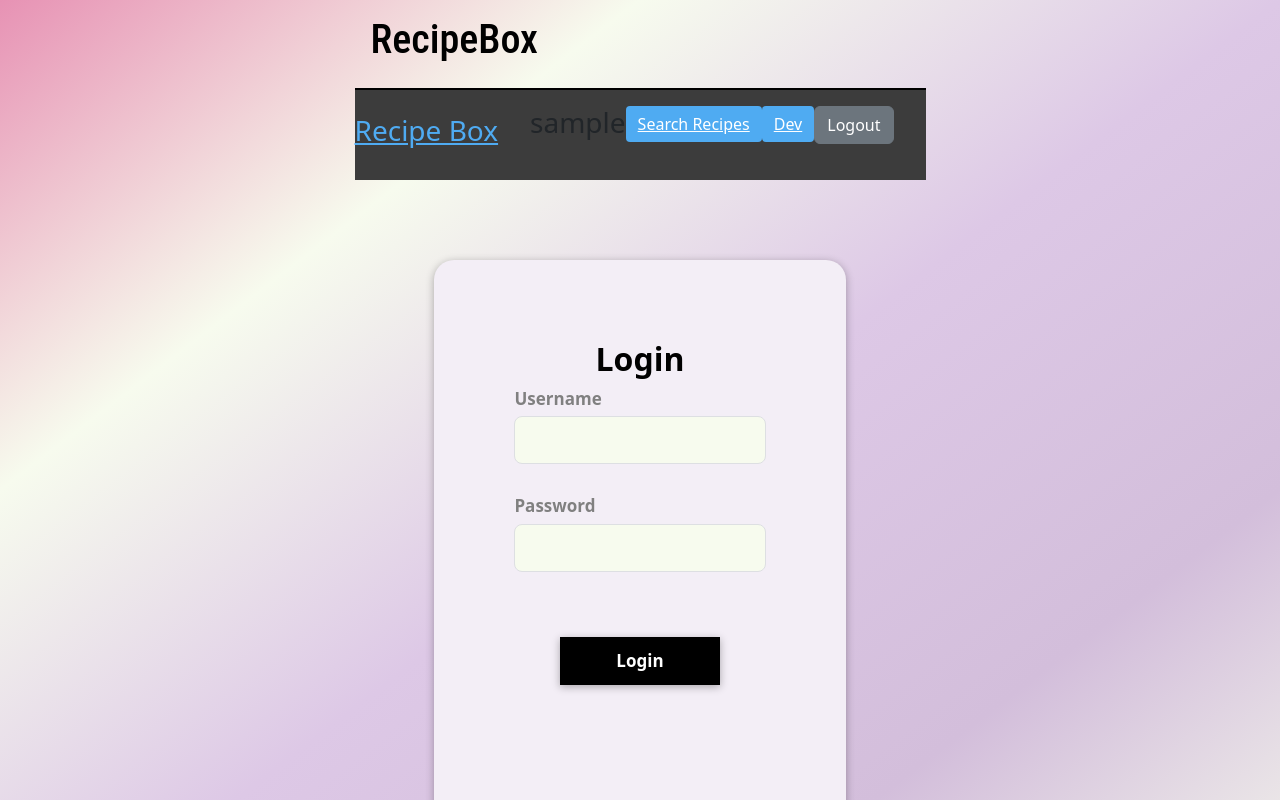
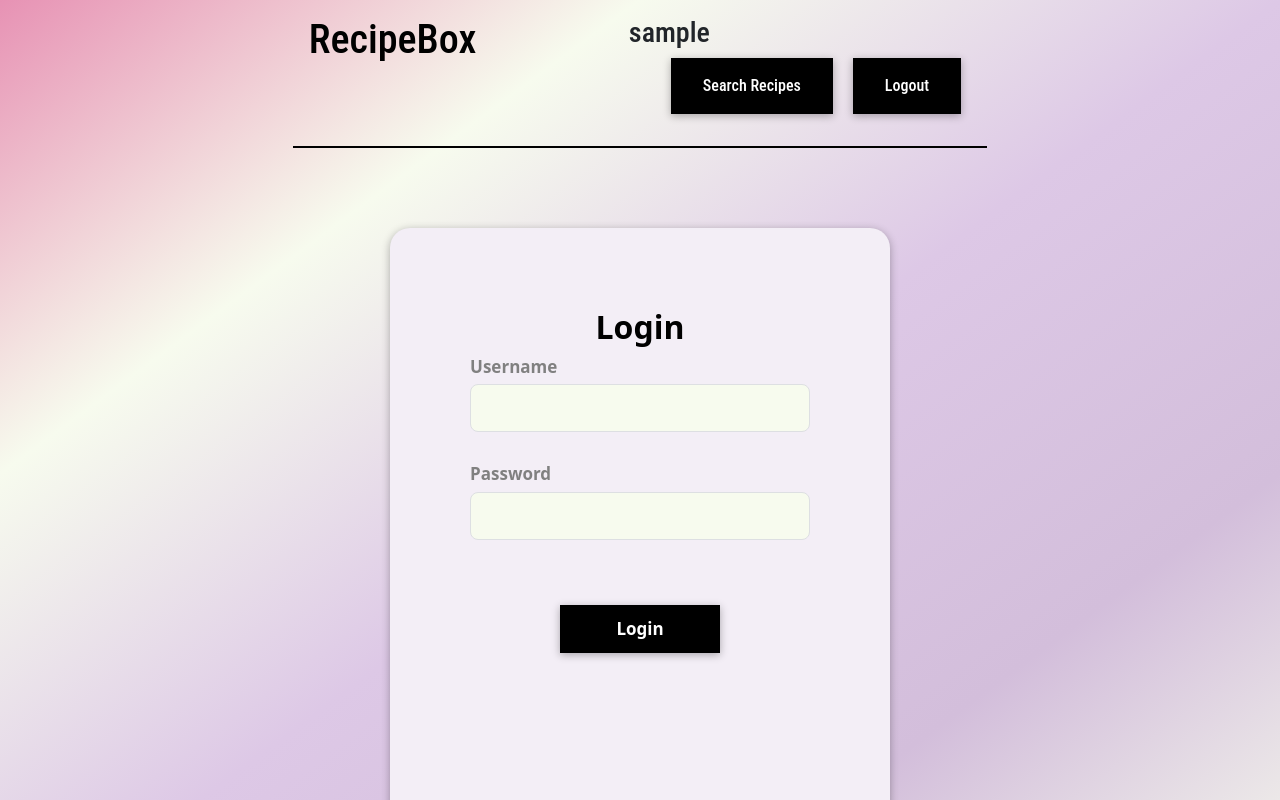
Before and after one commit to sheetalmangate/RecipeBox, a React (Vite) app in the folder client/: page /login in a window 1280 px wide. Shown: the top 800 px of the page. Built offline with nearby package versions, Linux system fonts and the light colour scheme; sample sign-in values are in the browser's storage.

Commit message:
bugfix and removed navbar

```diff
--- a/client/src/App.tsx
+++ b/client/src/App.tsx
@@ -1,5 +1,5 @@
 import { Outlet } from "react-router-dom";
-import Navbar from "./components/Navbar";
+// import Navbar from "./components/Navbar";
 import { useState } from "react";
 import auth from "./utils/auth";
 import "./main.css";
@@ -15,7 +15,7 @@ function App() {
   return (
     <>
       <Header loggedIn={loggedIn} setLoggedIn={handleSetLoggedIn} />
-      <Navbar loggedIn={loggedIn} setLoggedIn={handleSetLoggedIn} />
+      {/* <Navbar loggedIn={loggedIn} setLoggedIn={handleSetLoggedIn} /> */}
       <main>
         <Outlet context={{ loggedIn, setLoggedIn: handleSetLoggedIn }} />
       </main>
--- a/client/src/components/Header/Header.tsx
+++ b/client/src/components/Header/Header.tsx
@@ -1,11 +1,11 @@
 import { Link } from "react-router-dom";
 import auth from "../../utils/auth";
-import { useNavigate } from "react-router-dom";
+// import { useNavigate } from "react-router-dom";
 import LoginProps from "../../interfaces/LoginProps";
 import { useState, useEffect } from "react";
 
 function Header(props: LoginProps) {
-  const navigate = useNavigate();
+  // const navigate = useNavigate();
   const [username, setUsername] = useState("");
 
   useEffect(() => {
@@ -26,15 +26,29 @@ function Header(props: LoginProps) {
       {!props.loggedIn ? (
         <nav>
           <ul>
+            <Link to="/register">
+              <li>Register Account</li>
+            </Link>
             <Link to="/login">
               <li>Sign In</li>
             </Link>
-            <Link to="/register">
-              <li>Register Account</li>
+          </ul>
+        </nav>
+      ) : (
+        <nav>
+          <h3>{username}</h3>
+          <ul>
+            {location.pathname !== "/search" && (
+              <Link to="/search">
+                <li>Search Recipes</li>
+              </Link>
+            )}
+            <Link to="/logout">
+              <li>Logout</li>
             </Link>
           </ul>
         </nav>
-      ) : undefined}
+      )}
     </header>
   );
 }
--- a/client/src/components/Navbar.tsx
+++ b/client/src/components/Navbar.tsx
@@ -50,13 +50,13 @@ const Navbar = (props: LoginProps) => {
                 </Link>
               </li>
             )}
-            {location.pathname !== "/test" && (
+            {/* {location.pathname !== "/test" && (
               <li className="nav-item ">
                 <Link className="btn-recipe " to="/test">
                   Dev
                 </Link>
               </li>
-            )}
+            )} */}
             <li className="nav-item">
               <button
                 type="button"
--- /dev/null
+++ b/client/src/pages/Logout.tsx
@@ -0,0 +1,20 @@
+import auth from "../utils/auth";
+import { useNavigate, useOutletContext } from "react-router-dom";
+import LoginProps from "../interfaces/LoginProps";
+
+const Logout = () => {
+  const navigate = useNavigate();
+  const { setLoggedIn }: LoginProps = useOutletContext();
+
+  auth.logout();
+  setLoggedIn(false);
+  navigate("/login");
+
+  return (
+    <div>
+      <h2>Logging out...</h2>
+    </div>
+  );
+};
+
+export default Logout;
--- a/package.json
+++ b/package.json
@@ -41,5 +41,8 @@
     "nodemon": "^3.1.7",
     "prettier": "3.3.3",
     "wait-on": "^8.0.1"
+  },
+  "dependencies": {
+    "nodemailer": "^6.9.15"
   }
 }
```
Also changed, not shown: client/src/main.tsx (+4 -3 lines), client/src/assets/screenshot.png (added), 1 other file (tests, documents, lock files or other folders).
